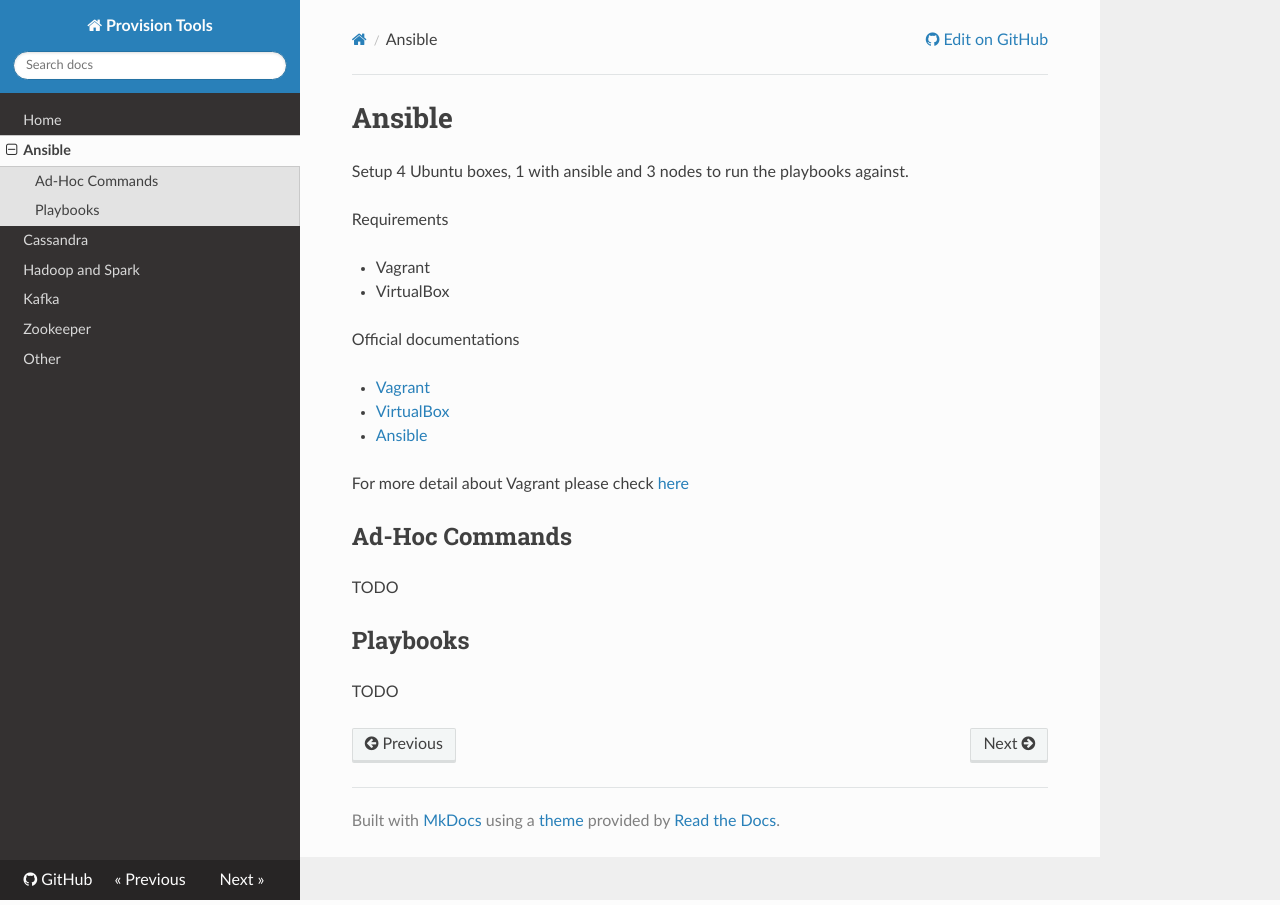
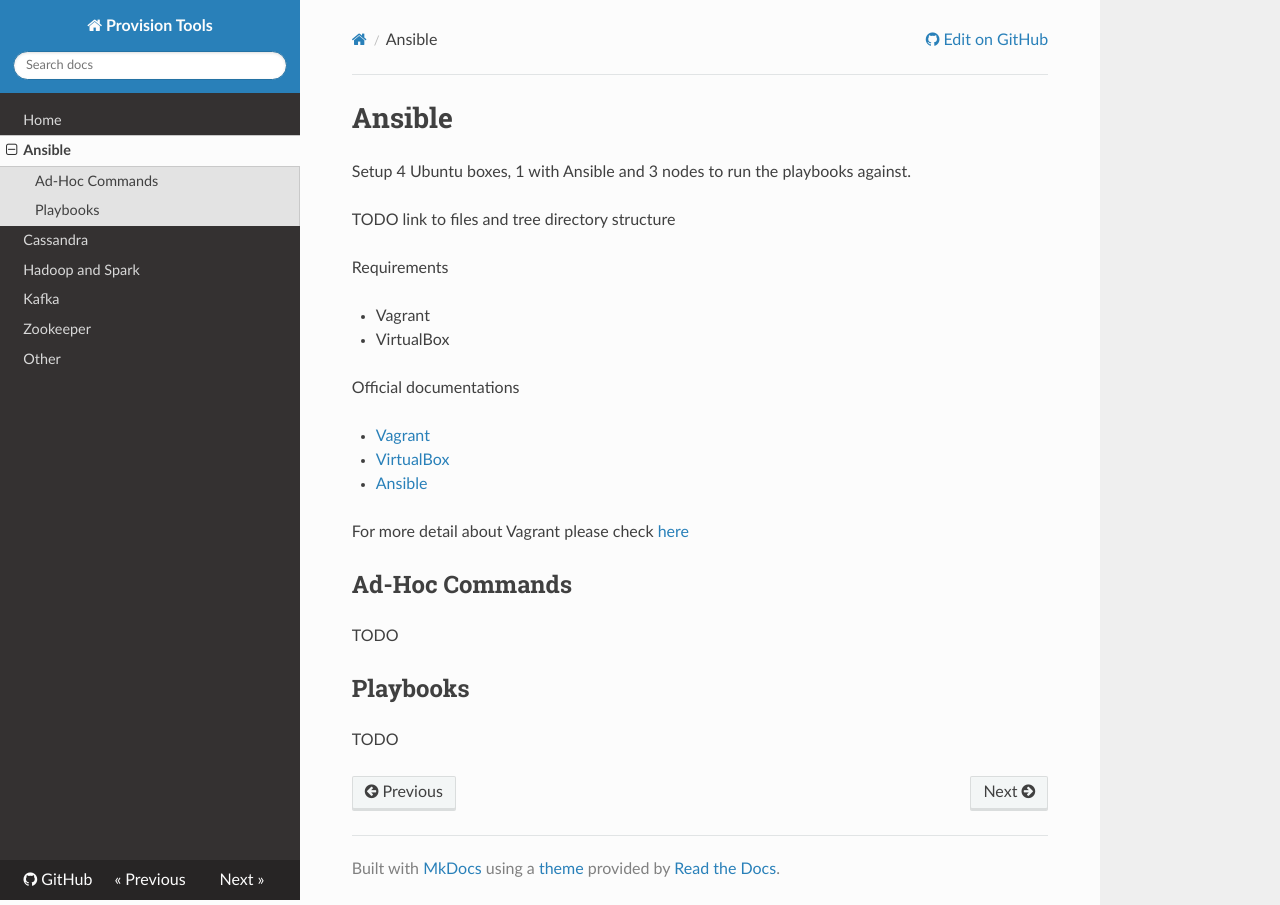
Before and after one commit to niqdev/devops, an MkDocs documentation site: the page built from docs/ansible.md, in a window 1280 px wide. Built offline with MkDocs 1.6.1, drawn with Linux system fonts in a browser that asks for light colours; nearby versions of some CDN libraries; old or Windows-style settings are respelled for this version of MkDocs.

Commit message:
doc: draft ansible

```diff
--- a/docs/ansible.md
+++ b/docs/ansible.md
@@ -1,6 +1,8 @@
 # Ansible
 
-Setup 4 Ubuntu boxes, 1 with ansible and 3 nodes to run the playbooks against.
+Setup 4 Ubuntu boxes, 1 with Ansible and 3 nodes to run the playbooks against.
+
+TODO link to files and tree directory structure
 
 Requirements
 
```
